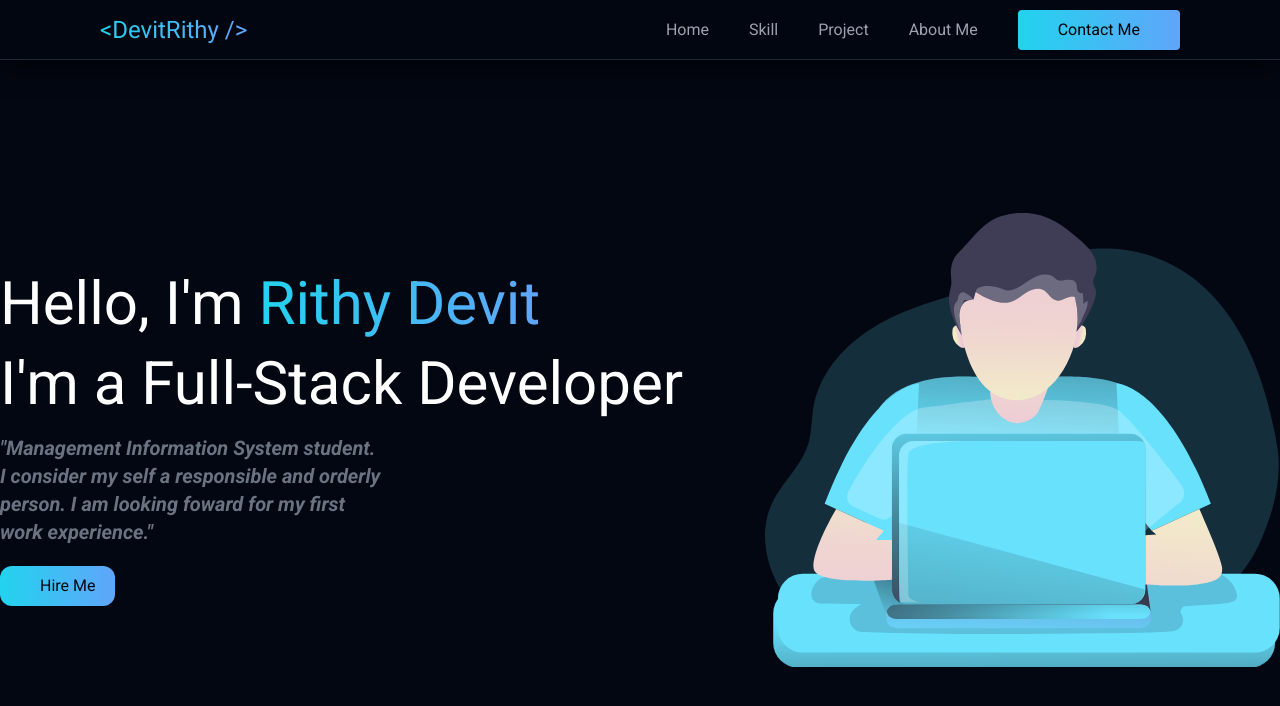
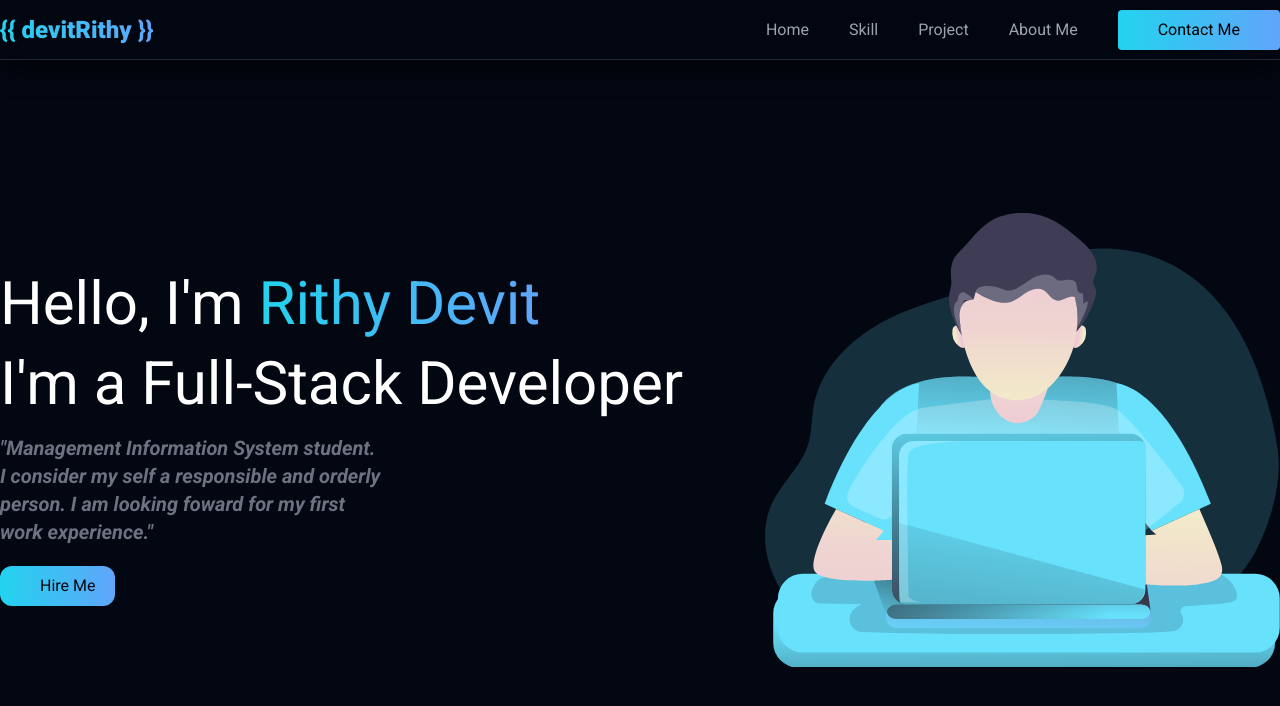
Before and after one commit to devitrithy/vue-project, a Vue app: page / in a window 1280 px wide. Shown: the top 706 px of the page. Built offline with nearby package versions, Linux system fonts and the light colour scheme; some icons are missing.

Commit message:
test build without vueuse/motion

```diff
--- a/index.html
+++ b/index.html
@@ -1,10 +1,9 @@
 <!DOCTYPE html>
 <html lang="en">
   <head>
-    <meta charset="UTF-8">
-    <link rel="icon" href="/favicon.ico">
-    <meta name="viewport" content="width=device-width, initial-scale=1.0">
-    <title>Vite App</title>
+    <meta charset="UTF-8" />
+    <meta name="viewport" content="width=device-width, initial-scale=1.0" />
+    <title>Rithy Devit</title>
   </head>
   <body>
     <div id="app"></div>
--- a/package.json
+++ b/package.json
@@ -11,8 +11,6 @@
     "type-check": "vue-tsc --build --force"
   },
   "dependencies": {
-    "@vueuse/core": "^10.7.2",
-    "@vueuse/motion": "^2.0.0",
     "oh-vue-icons": "1.0.0-rc3",
     "vue": "^3.4.15"
   },
--- a/src/components/Home.vue
+++ b/src/components/Home.vue
@@ -2,8 +2,8 @@
 import Person from "./icons/Person.vue";
 </script>
 <template>
-  <main class="flex justify-evenly items-center">
-    <div class="target" v-motion-slide-left>
+  <main class="flex justify-evenly items-center container">
+    <div class="target">
       <h1 class="text-6xl capitalize align-middle">
         Hello, I'm
         <span class="gradiant text-transparent bg-clip-text">Rithy Devit</span>
@@ -24,7 +24,7 @@ import Person from "./icons/Person.vue";
         <v-icon name="fa-external-link-alt" /> Hire Me
       </button>
     </div>
-    <div class="target w-4/6" v-motion-slide-right>
+    <div class="target w-4/6">
       <Person />
     </div>
   </main>
--- a/src/components/Navbar.vue
+++ b/src/components/Navbar.vue
@@ -5,19 +5,25 @@ let active = ref("home");
 function activeNavItem(value: string) {
   active.value = value;
 }
+let title = "{{ devitRithy }}";
 </script>
 <template>
-  <nav
-    class="nav h-[60px] text-white flex justify-between items-center px-[100px] fixed w-screen border-b border-gray-800 z-10"
+  <header
+    class="nav h-[60px] flex justify-center items-center fixed text-white w-screen border-b border-gray-800 z-10"
   >
+    <nav class="h-full flex justify-between items-center container">
       <a href="#home"
-      ><h1 class="text-2xl gradiant text-transparent bg-clip-text">
-        &ltDevitRithy />
+        ><h1
+          class="text-2xl gradiant text-transparent bg-clip-text font-extrabold"
+        >
+          {{ title }}
         </h1></a
       >
       <ul class="flex gap-10 items-center">
         <li>
-        <a href="#home" class="nav-item" @click="activeNavItem('home')">Home</a>
+          <a href="#home" class="nav-item" @click="activeNavItem('home')"
+            >Home</a
+          >
         </li>
         <li>
           <a href="#skill" class="nav-item" @click="activeNavItem('skill')"
@@ -41,6 +47,7 @@ function activeNavItem(value: string) {
         </li>
       </ul>
     </nav>
+  </header>
 </template>
 
 <style>
--- a/src/main.ts
+++ b/src/main.ts
@@ -2,7 +2,6 @@
 import { createApp } from "vue";
 import App from "./App.vue";
 import "./assets/main.css";
-import { MotionPlugin } from "@vueuse/motion";
 
 import { OhVueIcon, addIcons } from "oh-vue-icons";
 
@@ -13,5 +12,4 @@ addIcons(...Fa);
 
 const app = createApp(App);
 app.component("v-icon", OhVueIcon);
-app.use(MotionPlugin);
 app.mount("#app");
```
Also changed, not shown: tsconfig.node.json (+8 -13 lines), src/assets/logo.svg (deleted), src/assets/working-with-laptop.svg (deleted). Lines whose indentation alone changed are shown as unchanged.
